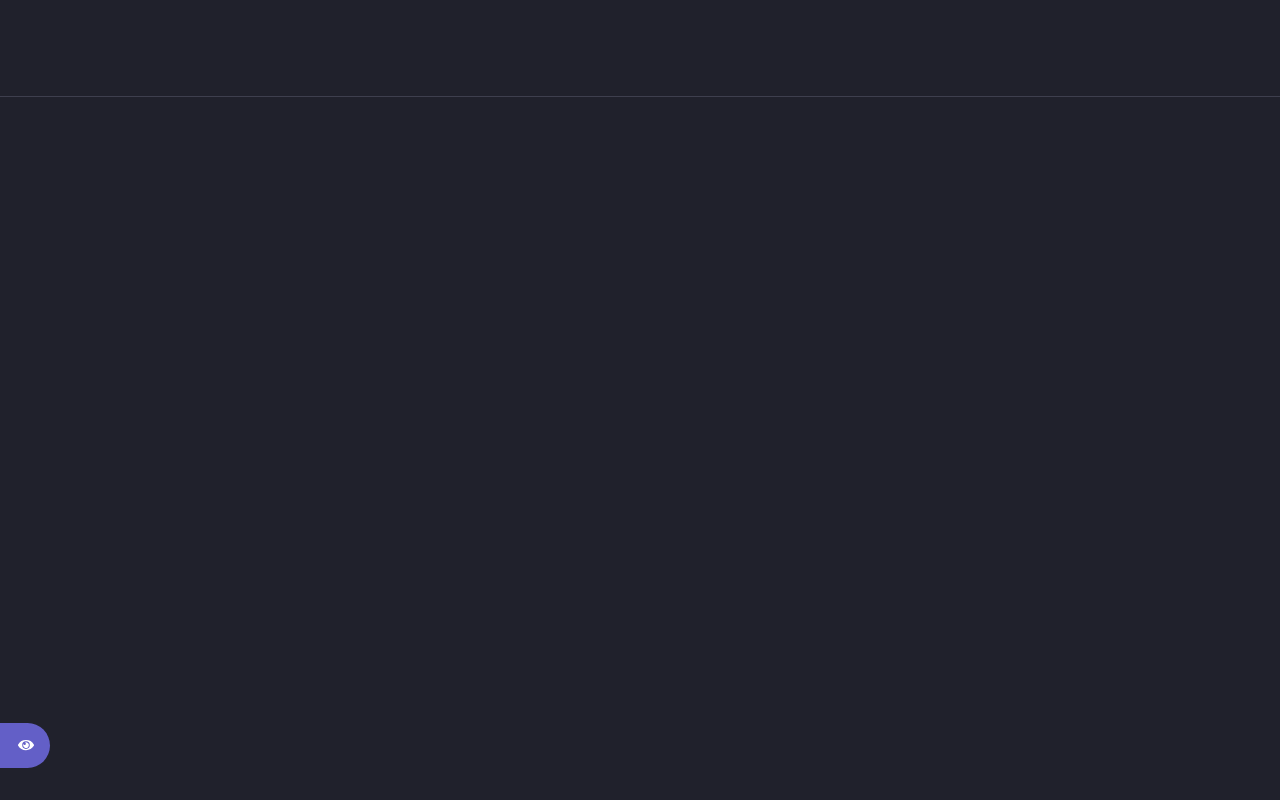
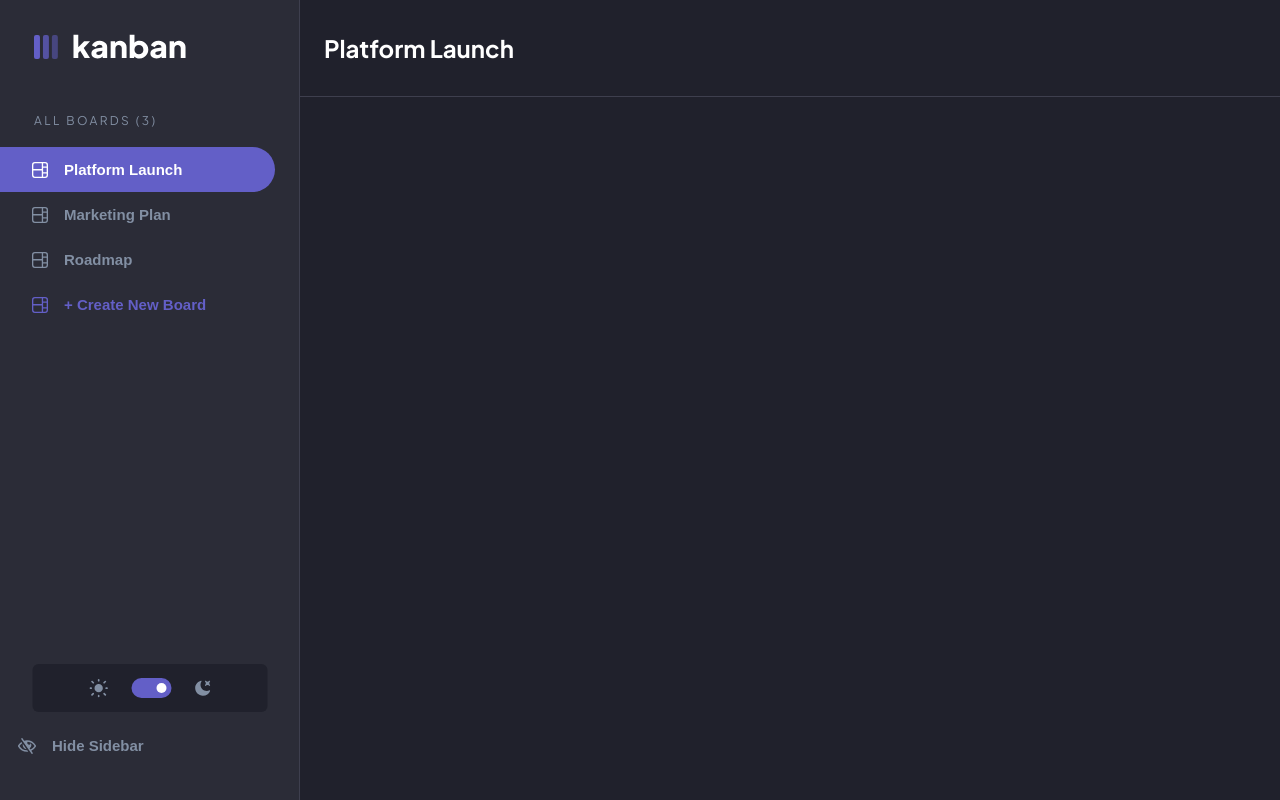
Before and after one commit to LordCail1/kanban-task-management, a React (Vite) app: page / in a window 1280 px wide. Built offline with nearby package versions, Linux system fonts and the light colour scheme.

Commit message:
finished sidebar, second logo behind sidebar and 'platform launch' title

```diff
--- a/src/components/KanbanLogo/KanbanLogo.styled.tsx
+++ b/src/components/KanbanLogo/KanbanLogo.styled.tsx
@@ -3,6 +3,7 @@ import styled from "styled-components"
 const StyledKanbanLogo = styled.img`
 	height: 25px;
 	margin-left: 34px;
+	margin-top: 34px;
 	width: 152px;
 `
 
--- a/src/components/Navbar/Navbar.styled.tsx
+++ b/src/components/Navbar/Navbar.styled.tsx
@@ -1,10 +1,11 @@
 import styled from "styled-components"
 
 const StyledNavbar = styled.div`
-	height: 97px;
-	/* background-color: ${({ theme }) => theme.colors.dark_grey}; */
 	background-color: ${({ theme }) => theme.style === 'dark' ? theme.colors.very_dark_grey : theme.colors.white};
 	border-bottom: 1px solid ${({ theme }) => theme.style === 'dark' ? theme.colors.lines_dark : theme.colors.lines_light};
+	height: 97px;
+	display: flex;
+	align-items: center;
 `
 
 export default StyledNavbar
--- a/src/components/Navbar/Navbar.tsx
+++ b/src/components/Navbar/Navbar.tsx
@@ -1,9 +1,19 @@
-import StyledNavbar from './Navbar.styled'
+import KanbanLogo from "../KanbanLogo/KanbanLogo"
+import StyledNavbar from "./Navbar.styled"
+import StyledNavbarLogoContainer from "./NavbarLogoContainer.styled"
+import StyledPlatformLaunch from "./NavbarPlatformLaunch.styled"
 
 const Navbar = () => {
-  return (
-    <StyledNavbar></StyledNavbar>
-  )
+	return (
+		<StyledNavbar>
+			<StyledNavbarLogoContainer>
+				<KanbanLogo />
+			</StyledNavbarLogoContainer>
+			<StyledPlatformLaunch>
+				Platform Launch
+			</StyledPlatformLaunch>
+		</StyledNavbar>
+	)
 }
 
 export default Navbar
--- /dev/null
+++ b/src/components/Navbar/NavbarLogoContainer.styled.tsx
@@ -0,0 +1,9 @@
+import styled from "styled-components";
+
+const StyledNavbarLogoContainer = styled.div`
+    border-right: 1px solid ${({theme}) => theme.style === 'dark' ? theme.colors.lines_dark : theme.colors.lines_light};
+    width: 300px;
+    align-self: stretch;
+`
+
+export default StyledNavbarLogoContainer
--- /dev/null
+++ b/src/components/Navbar/NavbarPlatformLaunch.styled.tsx
@@ -0,0 +1,10 @@
+import styled from "styled-components";
+
+
+const StyledPlatformLaunch = styled.h1`
+    font-size: 24px;
+    color: ${({theme}) => theme.style === 'dark' ? theme.colors.white : theme.colors.black};
+    margin-left: 24px;
+`
+
+export default StyledPlatformLaunch
--- a/src/components/Sidebar/Sidebar.styled.tsx
+++ b/src/components/Sidebar/Sidebar.styled.tsx
@@ -6,7 +6,6 @@ const StyledSidebar = styled.div<{activated: boolean}>`
 	bottom: 0;
 	display: flex;
 	flex-direction: column;
-	padding-top: 32px;
 	position: absolute;
 	top: 0;
 	transition: transform ease-in-out ${({theme}) => theme.transitionTimes.medium};
--- a/src/features/boardsSlice.ts
+++ b/src/features/boardsSlice.ts
@@ -1,5 +1,4 @@
 import { PayloadAction, createSlice } from "@reduxjs/toolkit"
-import { Board, BoardData } from "./featuresTypes"
 
 export type initialState = {
 	value: BoardData
--- a/src/features/sidebarSlice.ts
+++ b/src/features/sidebarSlice.ts
@@ -5,7 +5,7 @@ type InitialState = {
 }
 
 const initialState: InitialState = {
-	active: false
+	active: true
 }
 
 const sidebarSlice = createSlice({
```
